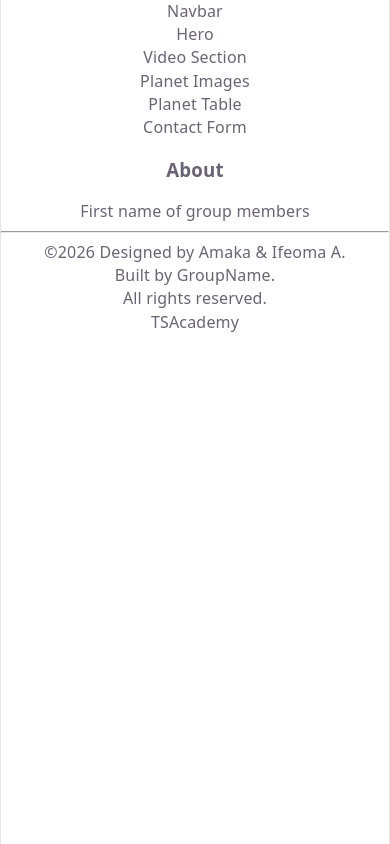
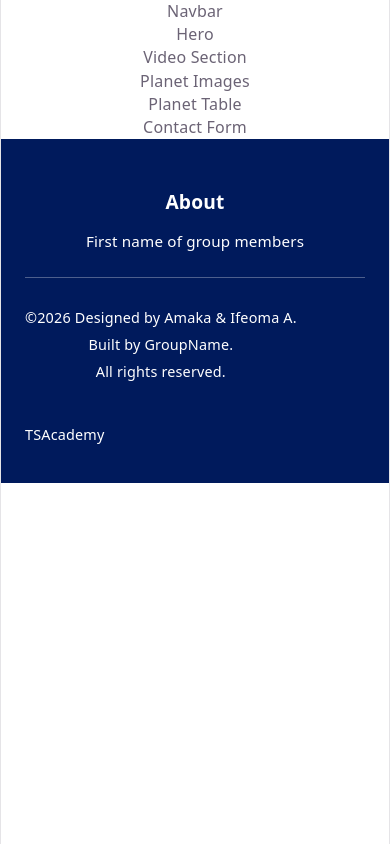
Before and after one commit to cupcakes439/Phoenix-Cohort-Frontend-Development-Capstone-Project-Group-9, a React (Vite) app: page / in a window 390 px wide. Built offline with nearby package versions, Linux system fonts and the light colour scheme.

Commit message:
Finished setting up the footer.css file

```diff
--- a/src/styles/footer.css
+++ b/src/styles/footer.css
@@ -0,0 +1,54 @@
+.footer {
+  background-color: #001a5c;
+  color: white;
+  padding: 3rem 2rem;
+}
+
+.footer-content {
+  max-width: 1200px;
+  margin: 0 auto;
+}
+
+.footer h3 {
+  margin-bottom: 1rem;
+  font-size: 1.2rem;
+}
+
+.members {
+  margin-bottom: 1.5rem;
+  font-size: 0.95rem;
+}
+
+.footer hr {
+  border: none;
+  border-top: 1px solid rgba(255, 255, 255, 0.3);
+  margin-bottom: 1.5rem;
+}
+
+.footer-bottom {
+  display: flex;
+  justify-content: space-between;
+  align-items: flex-end;
+}
+
+.copyright p,
+.academy p {
+  margin: 0.25rem 0;
+  font-size: 0.9rem;
+}
+
+@media (max-width: 768px) {
+  .footer {
+    padding: 2rem 1.5rem;
+  }
+
+  .footer-bottom {
+    flex-direction: column;
+    align-items: flex-start;
+    gap: 1.5rem;
+  }
+
+  .academy {
+    margin-top: 0.5rem;
+  }
+}
```
